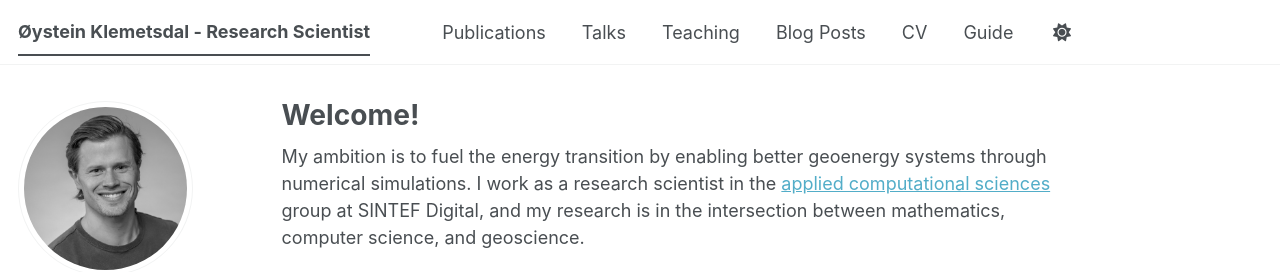
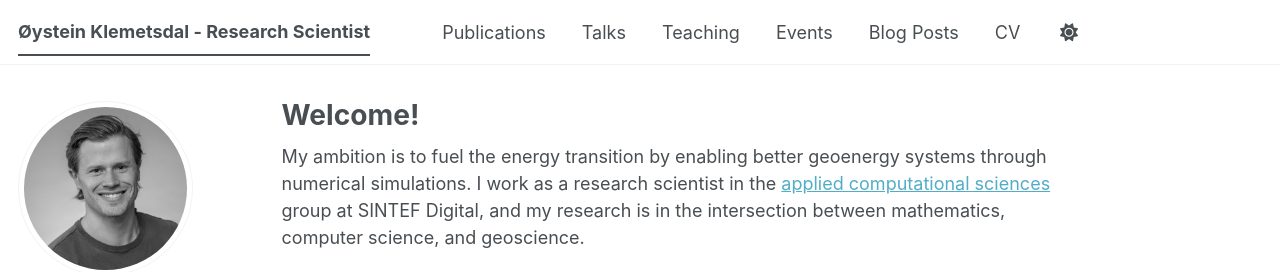
Before and after one commit to strene/strene.github.io, a Jekyll site: the page built from _pages/about.md, in a window 1280 px wide. Shown: the top 272 px of the page. Built offline with Jekyll 4.4.1, drawn with Linux system fonts in a browser that asks for light colours; some web fonts are replaced; a script bundle is joined from its source files by our own code; library files that are not in the unit come from our copies.

Commit message:
Add events page and remove guide

```diff
--- a/_data/navigation.yml
+++ b/_data/navigation.yml
@@ -17,6 +17,9 @@ main:
   - title: "Teaching"
     url: /teaching/
 
+  - title: "Events"
+    url: /events/
+
   - title: "Blog Posts"
     url: /year-archive/
 
@@ -25,6 +28,3 @@ main:
 
   # - title: "CV"
   #   url: /cv-json/
-
-  - title: "Guide"
-    url: /markdown/
```
